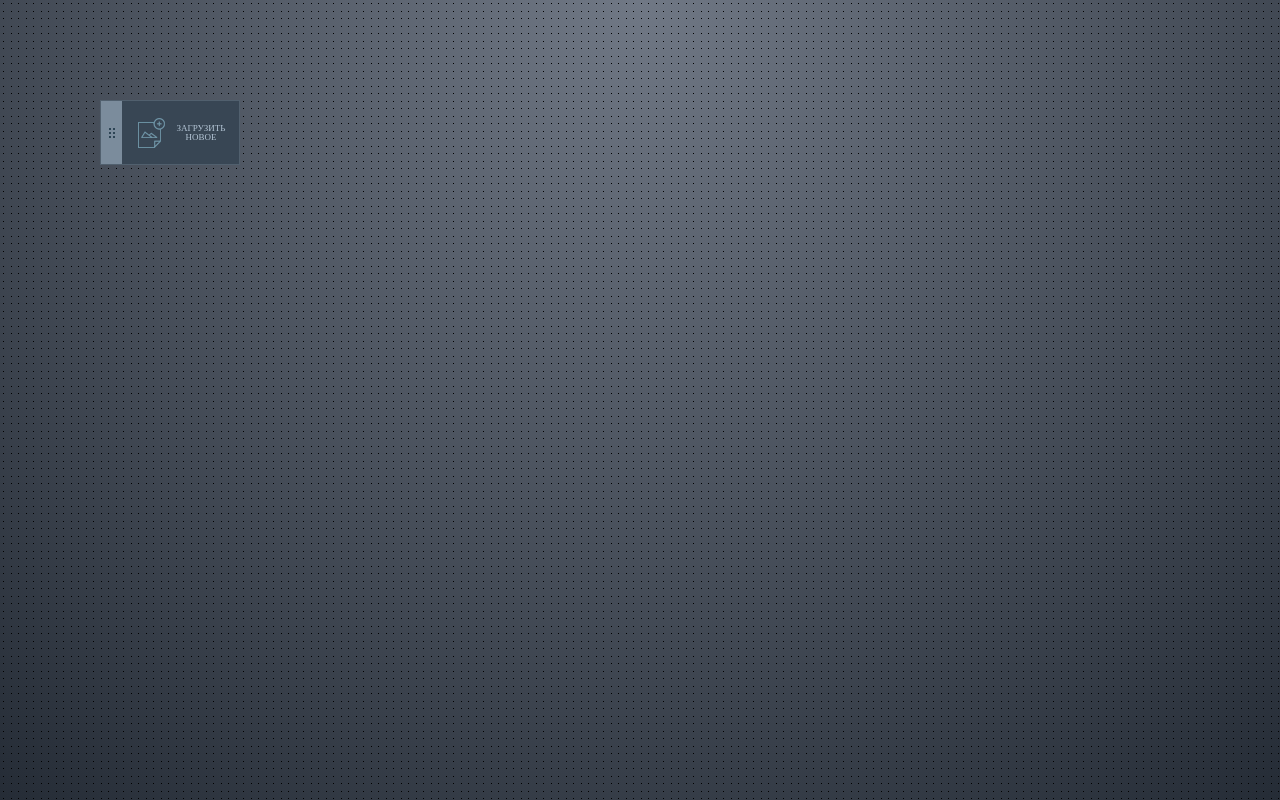
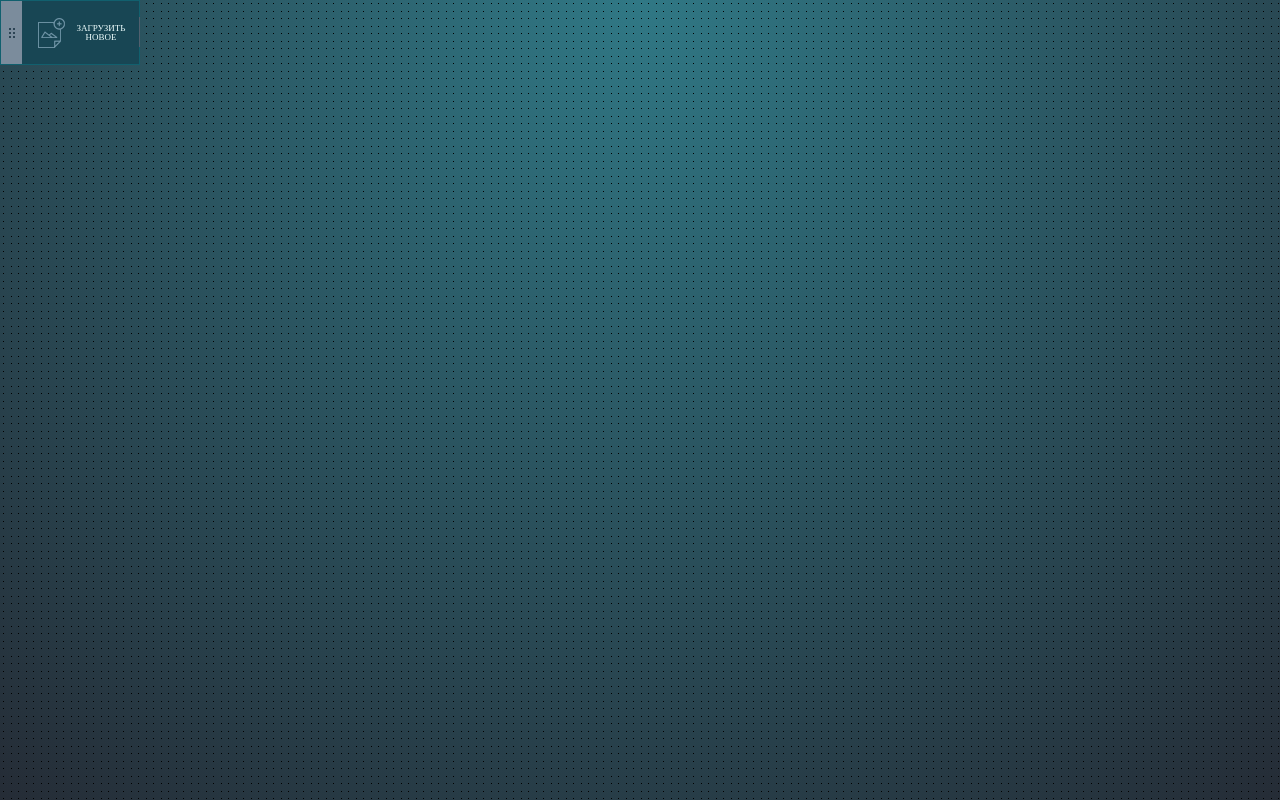
Before and after one commit to Joneks421/ProjectIMG, a plain HTML site: page project/templates/index.html in a window 1280 px wide. Drawn offline with Linux system fonts and the light colour scheme.

Commit message:
Pre-Alpha V0.0.3
--1. Css обнова

```diff
--- a/project/static/styles/style.css
+++ b/project/static/styles/style.css
@@ -10,8 +10,8 @@ body {
 }
 
 :root {
-  --menu-top: 100px;
-  --menu-left: 100px;
+  --menu-top: 0;
+  --menu-left: 0;
 }
 
 *.invisible {
@@ -32,7 +32,7 @@ body {
   width: 100%;
   height: 100vh;
   background: url(/static/images/back.png) repeat,
-              radial-gradient(circle at top center, #707885, #252c36);
+              radial-gradient(circle at top center, #307885, #252c36);
   text-align: center;
   -ms-user-select: none;
   -moz-user-select: none;
@@ -46,7 +46,7 @@ body {
   left: var(--menu-left);
   display: inline-block;
   font-size: 0;
-  border: 1px solid #51606e;
+  border: 1px solid #11606e;
   z-index: 1000;
 }
 
@@ -60,8 +60,8 @@ body {
   line-height: 0.9rem;
   text-transform: uppercase;
   text-align: center;
-  color: #b5c6d6;
-  background-color: #384654;
+  color: #f0ffff;
+  background-color: #184654;
   cursor: pointer;
 }
 
```
